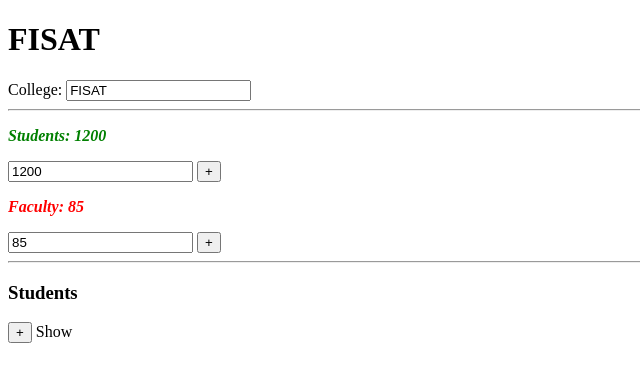
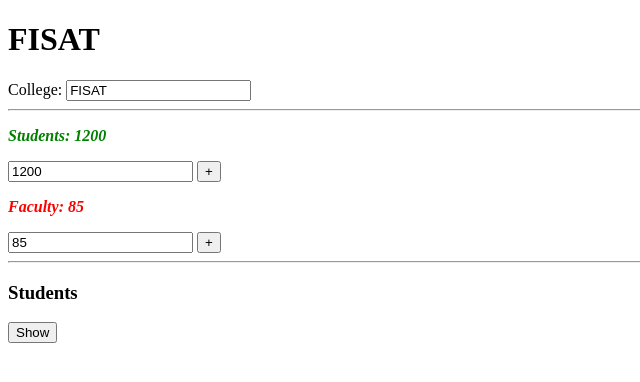
Before and after one commit to AllenJohnn/angular_test, a website: page project/campus360/index.html in a window 1280 px wide. Shown: the full height of the page, 0-640 px from the left. Drawn offline with nearby package versions, Linux system fonts and the light colour scheme.

Commit message:
showbuttonfix

```diff
--- a/project/campus360/index.html
+++ b/project/campus360/index.html
@@ -32,12 +32,15 @@
     <hr />
 
     <h3>Students</h3>
-    <button ng-click="addStudent()">+</button>
+    </button>
+    <button ng-click="showstudents = !showstudents">
       {{ showstudents ? 'Hide' : 'Show' }}
     </button>
 
+
     <ul ng-show="showstudents">
       <li ng-repeat="student in students">{{student}}</li>
+
     </ul>
   </body>
 </html>
```
